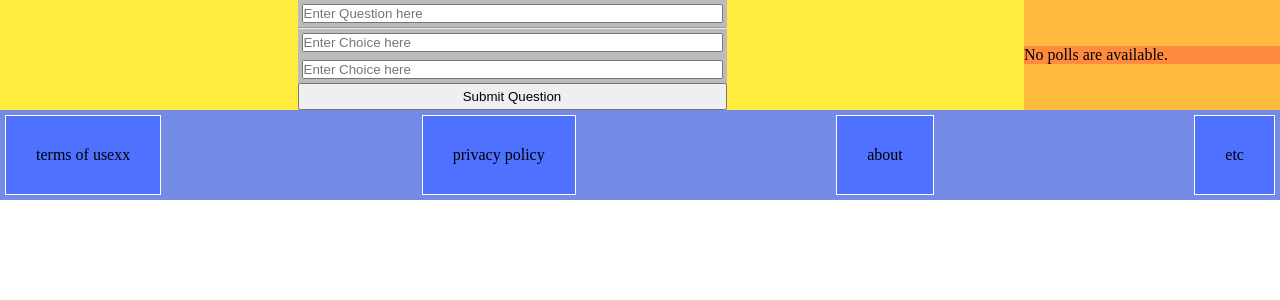
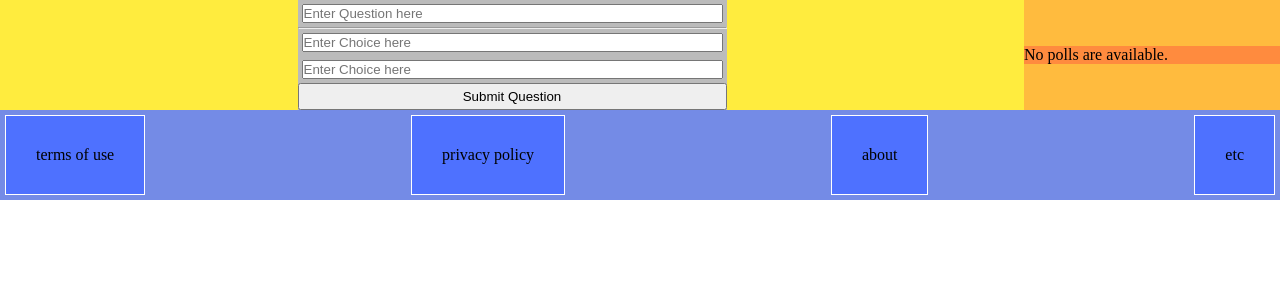
Before and after one commit to riggedCoinflip/mydjango, a Django app: page /polls/ in a window 1280 px wide. Shown: the part 88-388 px from the top of the page. Run offline with Django 3.2, Linux system fonts and the light colour scheme; data that the repository does not hold is empty; parts of the project's set-up code (start-up, migrations or seed data) failed here and were passed over.

Commit message:
fix typo

```diff
--- a/mysite/core/templates/home/base.html
+++ b/mysite/core/templates/home/base.html
@@ -24,7 +24,7 @@
   </div>
 </main>
 <footer class="footer">
-  <div class="footer-item">terms of usexx</div>
+  <div class="footer-item">terms of use</div>
   <div class="footer-item">privacy policy</div>
   <div class="footer-item">about</div>
   <div class="footer-item">etc</div>
```
